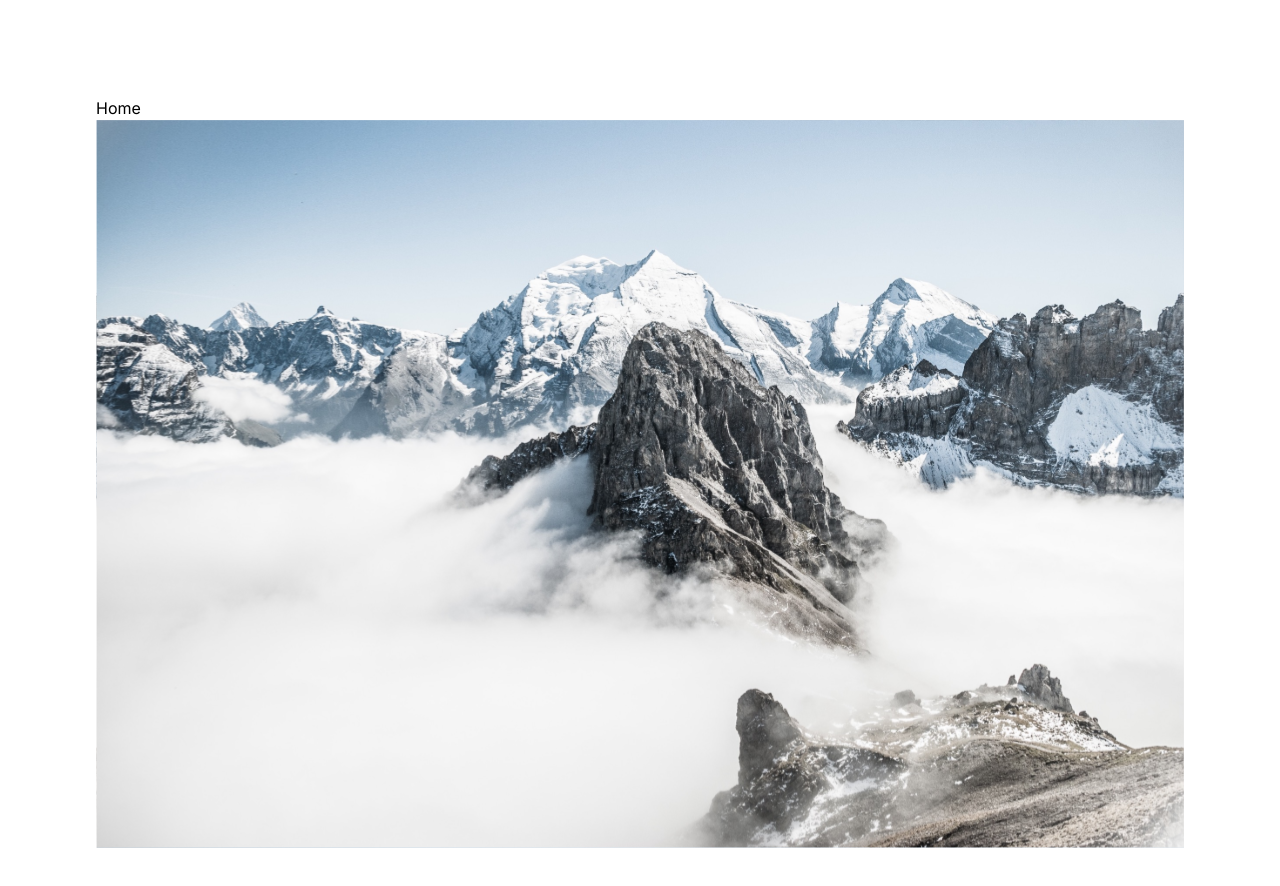
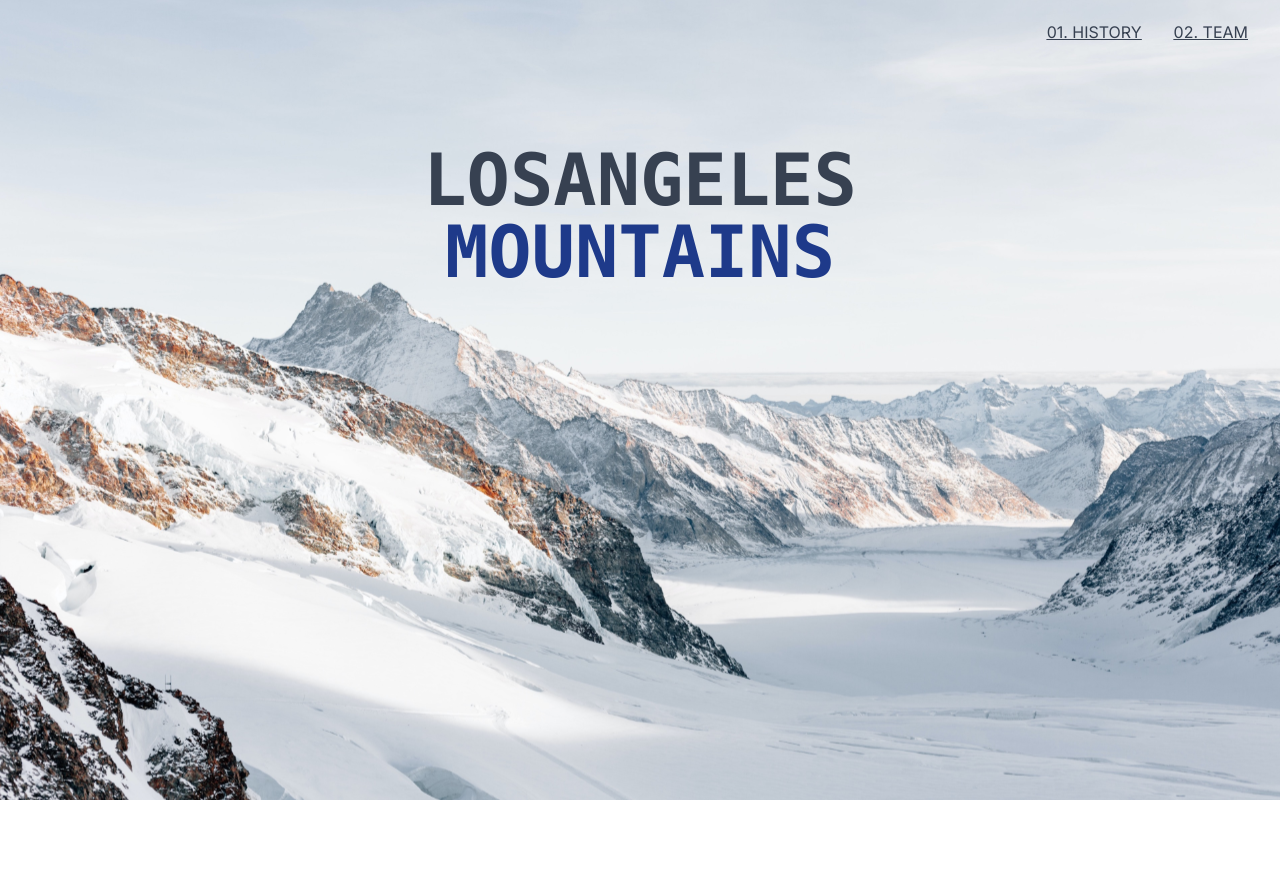
Before and after one commit to aniiaham/CT_skillTest_v3, a Next.js app: page / in a window 1280 px wide. Shown: the top 886 px of the page. After the commit the page ends 800 px from the top, so only its background shows below. Built offline with nearby package versions, Linux system fonts and the light colour scheme.

Commit message:
first commit

```diff
--- /dev/null
+++ b/app/assets/shared/HText.tsx
@@ -0,0 +1,15 @@
+import React from "react";
+
+type Props = {
+  children: React.ReactNode;
+};
+
+const HText = ({ children }: Props) => {
+  return (
+    <h2 className="text-3xl font-semibold text-gray">
+      {children}
+    </h2>
+  );
+};
+
+export default HText;
--- a/app/home/page.tsx
+++ /dev/null
@@ -1,17 +0,0 @@
-import Image from "next/image"
-import bgImage from "@/app/assets/homepage-img.svg"
-
-
-const HomePage = () => {
-  return (
-    <div>
-        Home
-        <Image
-          src={bgImage}
-          alt="mountain range"
-        />
-    </div>
-  )
-}
-
-export default HomePage
--- a/app/layout.tsx
+++ b/app/layout.tsx
@@ -1,21 +1,23 @@
-import './globals.css'
-import { Inter } from 'next/font/google'
+import Navbar from "@/components/navBar";
+import "./globals.css";
+import { Inter } from "next/font/google";
 
-const inter = Inter({ subsets: ['latin'] })
+const inter = Inter({ subsets: ["latin"] });
 
 export const metadata = {
-  title: 'Create Next App',
-  description: 'Generated by create next app',
-}
+  title: "Create Next App",
+  description: "Generated by create next app",
+};
 
 export default function RootLayout({
   children,
 }: {
-  children: React.ReactNode
+  children: React.ReactNode;
 }) {
   return (
-    <html lang="en">
+    <>
+      <Navbar />
       <body className={inter.className}>{children}</body>
-    </html>
-  )
+    </>
+  );
 }
--- a/app/page.tsx
+++ b/app/page.tsx
@@ -1,10 +1,9 @@
-import HomePage from '@/app/home/page'
-import Image from 'next/image'
+import HomePage from "@/components/home";
 
 export default function Home() {
   return (
-    <main className="flex min-h-screen flex-col items-center justify-between p-24">
-    <HomePage />
+    <main className="flex flex-col container mx-auto">
+      <HomePage />
     </main>
-  )
+  );
 }
--- /dev/null
+++ b/components/history.tsx
@@ -0,0 +1,6 @@
+import Navbar from "@/components/navBar";
+const History = () => {
+  return <section id="history">Hello</section>;
+};
+
+export default History;
--- /dev/null
+++ b/components/home.tsx
@@ -0,0 +1,25 @@
+import Image from "next/image";
+import bgImage from "@/app/assets/homepage-img1.svg";
+import Navbar from "@/components/navBar";
+
+const HomePage = () => {
+  return (
+    <main>
+      <Image
+        src={bgImage}
+        alt="mountain range"
+        quality={100}
+        fill
+        sizes="100vw"
+        style={{ objectFit: "cover" }}
+        className="-z-50"
+      />
+      <div className="w-full h-full flex flex-col items-center justify-center font-mono font-semibold text-7xl py-20">
+        <h1 className="text-gray-700">LOSANGELES</h1>
+        <h1 className="text-blue-900">MOUNTAINS</h1>
+      </div>
+    </main>
+  );
+};
+
+export default HomePage;
--- /dev/null
+++ b/components/navBar.tsx
@@ -0,0 +1,12 @@
+const Navbar = () => {
+  return (
+    <section>
+      <nav className="container mx-auto py-5 flex justify-end gap-8 underline decoration-solid text-gray-700">
+        <a href="#history">01. HISTORY</a>
+        <a href="#team">02. TEAM</a>
+      </nav>
+    </section>
+  );
+};
+
+export default Navbar;
```
Also changed, not shown: app/assets/homepage-img1.svg (added), app/globals.css (line endings or trailing spaces).
